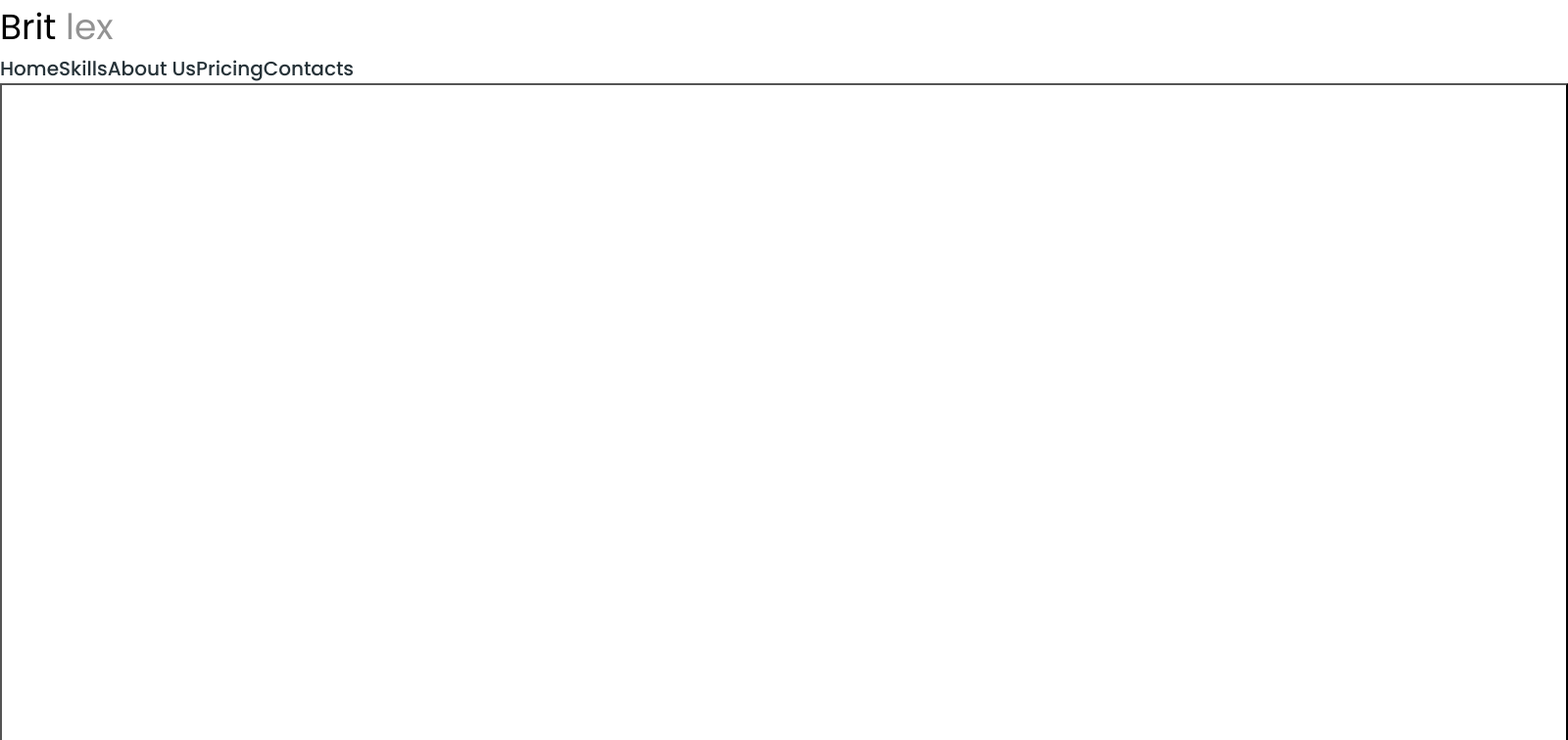
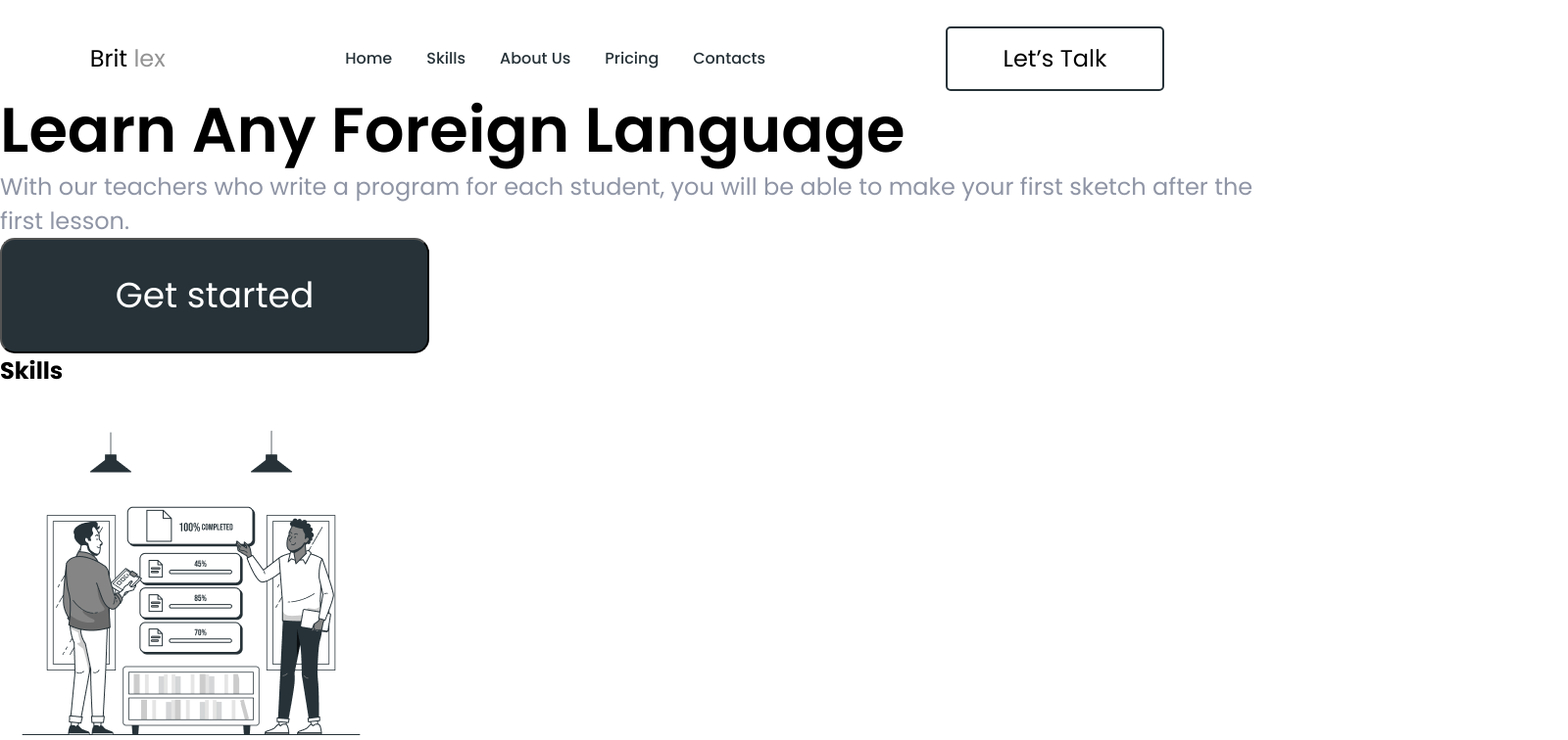
Before and after one commit to aliciamcdonald/learn_project, a plain HTML site: page index.html in a window 1280 px wide. Shown: the top 756 px of the page at 98% size, 1600 px wide, since content can reach past the window. Drawn offline with nearby package versions, Linux system fonts and the light colour scheme.

Commit message:
header-style

```diff
--- a/index.html
+++ b/index.html
@@ -15,8 +15,8 @@
   </head>
   <body>
     <header class="header" id="header">
+        <nav class="header-navigation">
       <a href="#" class="header-logo">Brit <span class="header-logo-span">lex</span></a>
-      <nav>
         <ul class="header-list">
           <li class="header-item">
             <a class="header-item-link" href="#">Home</a>
@@ -34,8 +34,8 @@
             <a class="header-item-link" href="#">Contacts</a>
           </li>
         </ul>
-      </nav>
-      <button class="header-button">Let’s Talk</button>
+        <button class="header-button">Let’s Talk</button>
+    </nav>
     </header>
     <main>
       <section class="learn" id="learn">
--- a/sass/base/_header.scss
+++ /dev/null
@@ -1,47 +0,0 @@
-.header{}
-
-.header-logo{
-    color: #000;
-font-family: Poppins;
-font-size: 36px;
-font-style: normal;
-font-weight: 400;
-line-height: normal;
-}
-
-.header-logo-span{
-    color: #939393;
-font-family: Poppins;
-font-size: 36px;
-font-style: normal;
-font-weight: 400;
-line-height: normal;
-}
-
-.header-list{
-    display: flex;
-}
-
-.header-item{}
-
-.header-item-link{
-    color: #263238;
-font-family: Poppins;
-font-size: 20px;
-font-style: normal;
-font-weight: 500;
-line-height: normal;
-width: 772px;
-}
-
-.header-button{
-    color: #000;
-font-family: Poppins;
-font-size: 24px;
-font-style: normal;
-font-weight: 400;
-line-height: normal;
-width: 1600px;
-height: 4642px;
-background: #FFF;
-}
--- a/sass/base/_reset.scss
+++ b/sass/base/_reset.scss
@@ -62,7 +62,9 @@ body {
   flex-direction: column;
   height: 100vh;
   min-height: 100vh;
-  /* font-family: 'Jost'; */
+font-family: Poppins;
+line-height: normal;
+color: #000;
   /* font-size: 22px; */
 }
 /** / футер прикріплений до низу сайту  body {display: flex;flex-direction: column;height: 100vh;min-height: 100vh;} */
--- /dev/null
+++ b/sass/layout/_header.scss
@@ -0,0 +1,77 @@
+.header{
+
+.header-logo{
+font-size: 24px;
+font-weight: 400;
+}
+
+.header-logo-span{
+    color: #939393;
+}
+
+.header-navigation{
+    display: none;
+}
+
+.header-list{
+
+}
+
+.header-item{
+
+}
+
+.header-item-link{
+    color: #263238;
+font-size: 20px;
+font-weight: 500;
+}
+
+.header-button{
+
+font-size: 24px;
+font-weight: 400;
+padding: 17px 57px;
+background-color: #FFF;
+border-radius: 5px;
+border: 2px solid #263238;
+}
+
+@media screen and (min-width:575px) {
+
+}
+
+@media screen and (min-width:767px) {
+
+
+}
+@media screen and (min-width:992px) {
+
+    .header-navigation{
+        display: flex;
+        justify-content: space-around;
+        align-items: center;
+        margin-top: 27px;
+    }
+
+    .header-list{
+        display: flex;
+        gap: 35px;
+    }
+
+    .header-item-link{
+        font-size: 16px;
+    }
+
+    .header-button{
+        display: flex;
+    }
+
+}
+@media screen and (min-width:1350px) {
+    .header-item-link{
+        font-size: 20px;
+    }
+}
+
+}
--- a/sass/main.scss
+++ b/sass/main.scss
@@ -1,4 +1,4 @@
 @import "./base/reset";
 @import "./base/container";
-@import "./base/learn";
-@import "./base/header"
+@import "./layout/header";
+@import "./layout/learn";
```
Also changed, not shown: css/main.css, css/main.min.css, sass/layout/_learn.scss (renamed from sass/base/_learn.scss), 2 other files.
